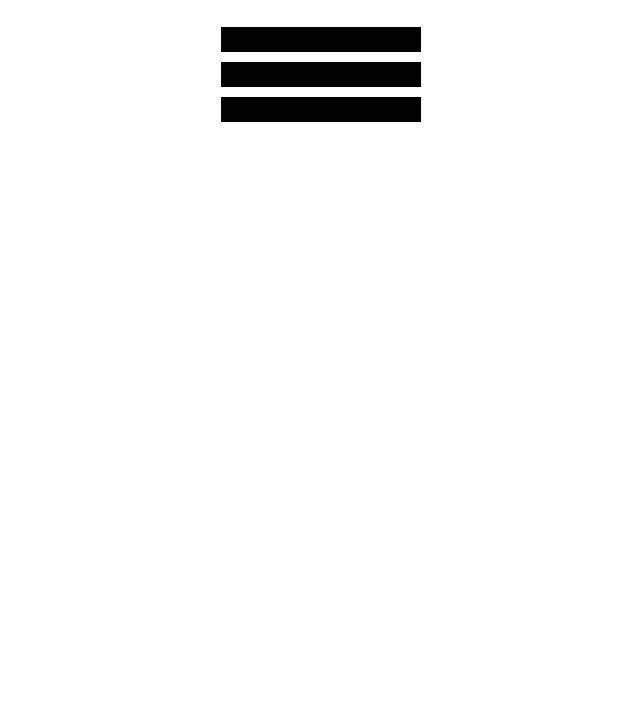
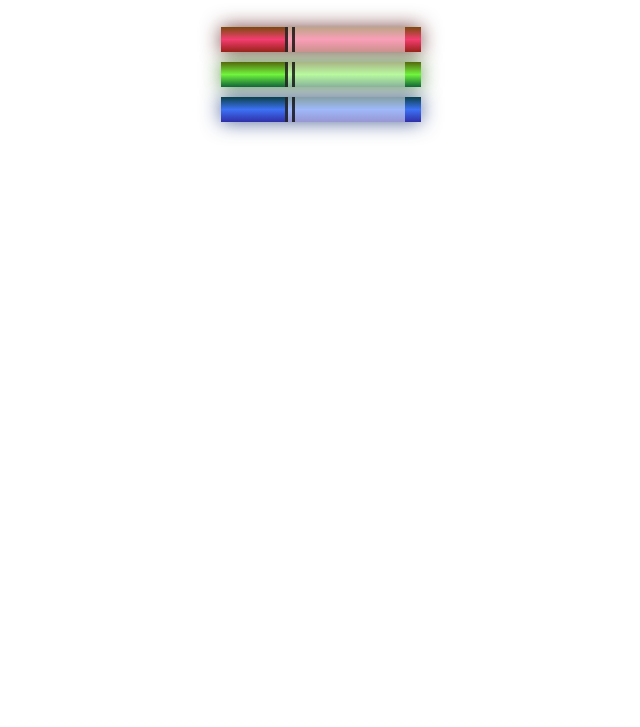
Before and after one commit to ChewingOnCode/Color-Markers, a plain HTML site: page index.html in a window 1280 px wide. Shown: the part 73-800 px from the top of the page, without its empty margins (319-959 px from the left). Drawn offline with Linux system fonts and the light colour scheme.

Commit message:
Final Commit of this project

```diff
--- a/index.html
+++ b/index.html
@@ -8,9 +8,18 @@
   <body>
     <h1>CSS Color Markers</h1>
     <div class="container">
-      <div class="marker one"></div>
-      <div class="marker two"></div>
-      <div class="marker three"></div>
+      <div class="marker red">
+        <div class="cap"></div>
+        <div class="sleeve"></div>
+      </div>
+      <div class="marker green">
+        <div class="cap"></div>
+        <div class="sleeve"></div>
+      </div>
+      <div class="marker blue">
+        <div class="cap"></div>
+        <div class="sleeve"></div>
+      </div>
     </div>
   </body>
 </html>
--- a/style.scss
+++ b/style.scss
@@ -1,24 +1,47 @@
 h1 {
   text-align: center;
-  background-color: rgb(255, 255, 255);
-}
-
-.marker {
-  height: 25px;
-  width: 200px;
-  margin: 10px auto;
-  &.one {
-    background-color: rgb(0, 0, 0);
-  }
-  &.two {
-    background-color: rgb(0, 0, 0);
-  }
-  &.three {
-    background-color: rgb(0, 0, 0);
-  }
 }
 
 .container {
   background-color: rgb(255, 255, 255);
   padding: 10px 0;
+  .marker {
+    height: 25px;
+    width: 200px;
+    margin: 10px auto;
+    &.red {
+      background: linear-gradient(
+        rgb(122, 74, 14),
+        rgb(245, 62, 113),
+        rgb(162, 27, 27)
+      );
+      box-shadow: 0 0 20px 0 rgba(83, 14, 14, 0.8);
+    }
+    .sleeve {
+      width: 110px;
+      height: 25px;
+      background-color: rgba(255, 255, 255, 0.5);
+      border-left: 10px double rgba(0, 0, 0, 0.75);
+    }
+    .cap {
+      width: 60px;
+      height: 25px;
+    }
+    .sleeve,
+    .cap {
+      display: inline-block;
+    }
+    &.green {
+      background: linear-gradient(#55680d, #71f53e, #116c31);
+      box-shadow: 0 0 20px 0 #3b7e20cc;
+    }
+    &.blue {
+      background: linear-gradient(
+        (hsl(186, 76%, 16%)),
+        hsl(223, 90%, 60%),
+        hsl(240, 56%, 42%)
+      );
+      box-shadow: 0 0 20px 0 hsla(223, 59%, 31%, 0.8);
+    }
+  }
 }
```
Also changed, not shown: style.css, 1 other file.
